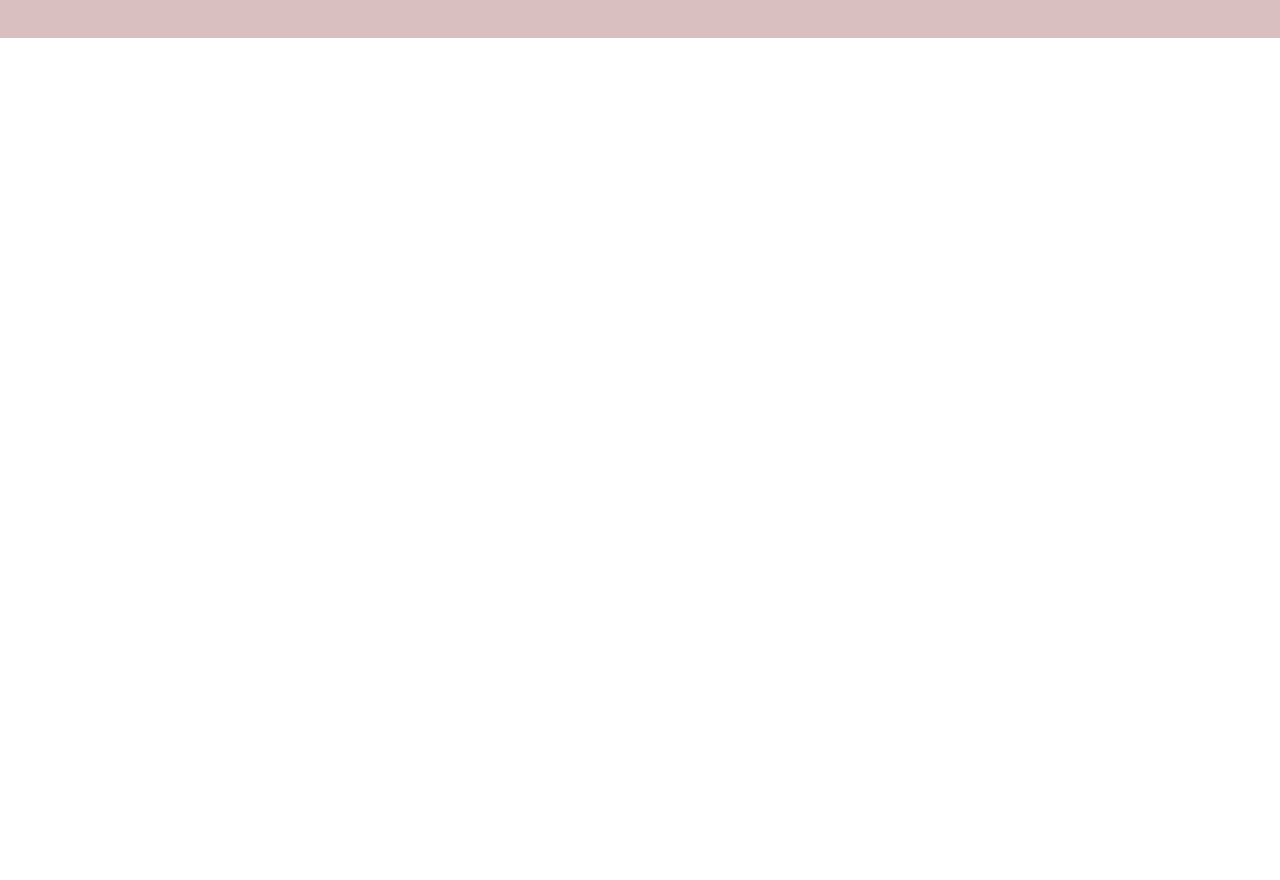
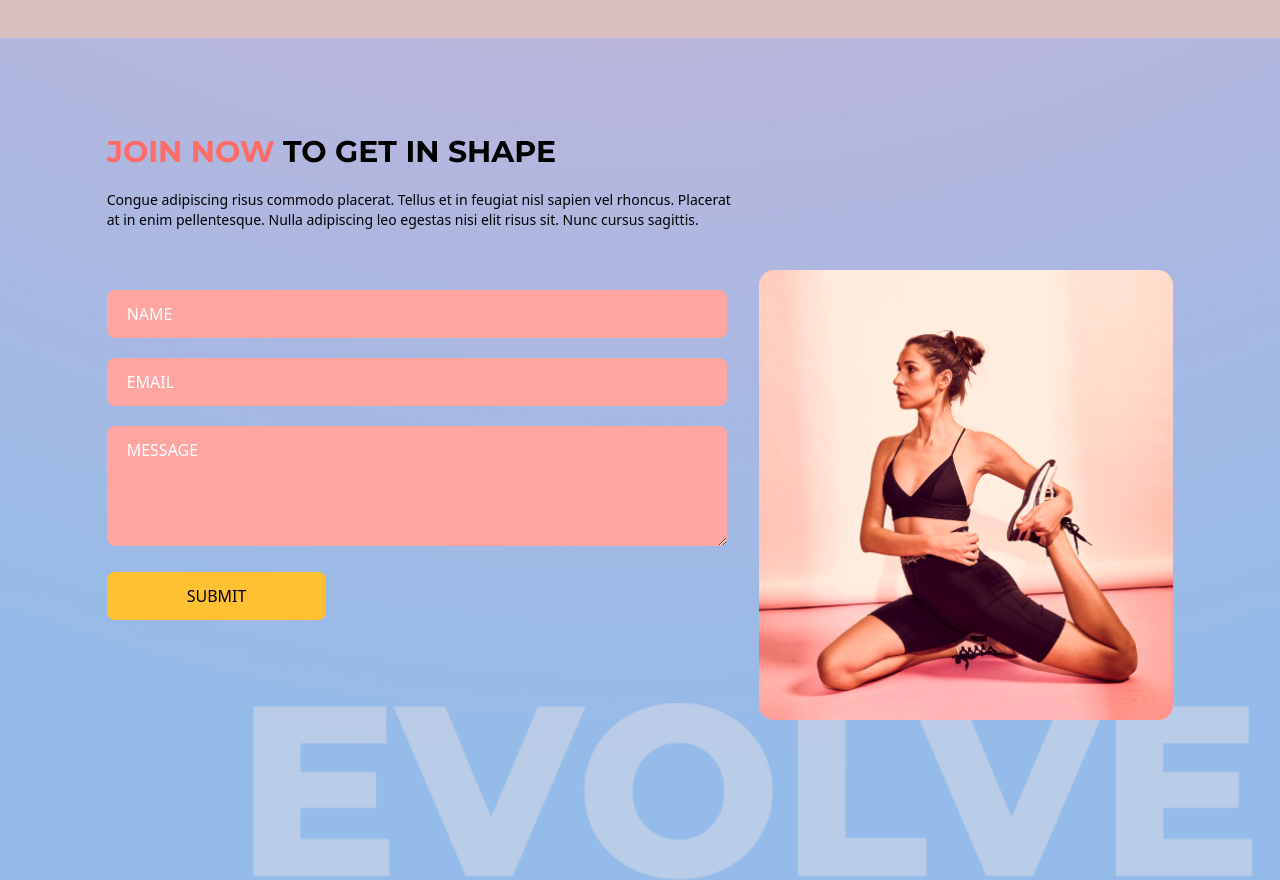
Before and after one commit to 0zkan95/gym, a Next.js app: page / in a window 1280 px wide. Shown: the part 3080-3960 px from the top of the page. Before the commit the page ends 3118 px from the top, so only its background shows below. Built offline with nearby package versions, Linux system fonts and the light colour scheme.

Commit message:
contact us section is done

```diff
--- a/app/page.tsx
+++ b/app/page.tsx
@@ -5,6 +5,7 @@
 import HomePage from '@/components/HomePage';
 import Benefits from '@/components/Benefits';
 import OurClasses from '@/components/OurClasses';
+import ContactUs from '@/components/ContactUs';
 
 export default function Home() {
   const [isTopOfPage, setIsTopOfPage] = useState<boolean>(true);
@@ -29,6 +30,7 @@
       <HomePage setSelectedPage={setSelectedPage} />
       <Benefits setSelectedPage={setSelectedPage} />
       <OurClasses setSelectedPage={setSelectedPage} />
+      <ContactUs setSelectedPage={setSelectedPage} />
     </>
   );
 }
--- /dev/null
+++ b/components/ContactUs.tsx
@@ -0,0 +1,160 @@
+import { SelectedPage } from '@/shared/types';
+import { motion } from 'framer-motion';
+import { useForm } from 'react-hook-form';
+import HText from './HText';
+import Image from 'next/image';
+
+type Props = {
+  setSelectedPage: (value: SelectedPage) => void;
+};
+
+const ContactUs = ({ setSelectedPage }: Props) => {
+  const inputStyles = `mt-5 w-full rounded-lg bg-primary-300
+  px-5 py-3 placeholder-white`;
+
+  const {
+    register,
+    trigger,
+    formState: { errors },
+  } = useForm();
+
+  const onSubmit = async (e: any) => {
+    const isValid = await trigger();
+    if (!isValid) {
+      e.preventDefault();
+    }
+  };
+  return (
+    <section id="contactus" className="mx-auto w-5/6 pt-24 pb-32">
+      <motion.div onViewportEnter={() => setSelectedPage(SelectedPage.ContactUs)}>
+        {/* HEADER */}
+        <motion.div
+          className="md:w-3/5"
+          initial="hidden"
+          whileInView="visible"
+          viewport={{ once: true, amount: 0.5 }}
+          transition={{ duration: 0.5 }}
+          variants={{
+            hidden: { opacity: 0, x: -50 },
+            visible: { opacity: 1, x: 0 },
+          }}
+        >
+          <HText>
+            <span className="text-primary-500">JOIN NOW</span> TO GET IN SHAPE
+          </HText>
+          <p className="my-5 text-sm">
+            Congue adipiscing risus commodo placerat. Tellus et in feugiat nisl sapien vel rhoncus.
+            Placerat at in enim pellentesque. Nulla adipiscing leo egestas nisi elit risus sit. Nunc
+            cursus sagittis.
+          </p>
+        </motion.div>
+
+        {/* FORM AND IMAGE */}
+        <div className="relative mt-10 justify-between gap-8 md:flex">
+          <motion.div
+            className="mt-10 basis-3/5 md:mt-0"
+            initial="hidden"
+            whileInView="visible"
+            viewport={{ once: true, amount: 0.5 }}
+            transition={{ duration: 0.5 }}
+            variants={{
+              hidden: { opacity: 0, y: 50 },
+              visible: { opacity: 1, y: 0 },
+            }}
+          >
+            <form
+              target="_blank"
+              onSubmit={onSubmit}
+              action="https://formsubmit.co/e8a5bdfa807605332f809e5656e27c6e"
+              method="POST"
+            >
+              <input
+                className={inputStyles}
+                type="text"
+                placeholder="NAME"
+                {...register('name', {
+                  required: true,
+                  maxLength: 100,
+                })}
+              />
+              {errors.name && (
+                <p className="text-primary-500 mt-0">
+                  {errors.name.type === 'required' && 'This field is required.'}
+                  {errors.name.type === 'maxLength' && 'Max length is 100 char.'}
+                </p>
+              )}
+
+              <input
+                className={inputStyles}
+                type="text"
+                placeholder="EMAIL"
+                {...register('email', {
+                  required: true,
+                  pattern: /^[A-Z0-9._%+-]+@[A-Z0-9.-]+\.[A-Z]{2,}$/i,
+                })}
+              />
+              {errors.email && (
+                <p className="text-primary-500 mt-1">
+                  {errors.email.type === 'required' && 'This field is required.'}
+                  {errors.email.type === 'pattern' && 'Invalid email address.'}
+                </p>
+              )}
+
+              <textarea
+                className={inputStyles}
+                placeholder="MESSAGE"
+                rows={4}
+                cols={50}
+                {...register('message', {
+                  required: true,
+                  maxLength: 2000,
+                })}
+              />
+              {errors.message && (
+                <p className="text-primary-500 mt-1">
+                  {errors.message.type === 'required' && 'This field is required.'}
+                  {errors.message.type === 'maxLength' && 'Max length is 2000 char.'}
+                </p>
+              )}
+
+              <button
+                type="submit"
+                className="bg-secondary-500 hover:bg-primary-500 mt-5 cursor-pointer rounded-lg px-20 py-3 transition duration-500 hover:text-white"
+              >
+                SUBMIT
+              </button>
+            </form>
+          </motion.div>
+
+          <motion.div
+            className="relative mt-16 basis-2/5 md:mt-0"
+            initial="hidden"
+            whileInView="visible"
+            viewport={{ once: true, amount: 0.5 }}
+            transition={{ delay: 0.2, duration: 0.5 }}
+            variants={{
+              hidden: { opacity: 0, y: 50 },
+              visible: { opacity: 1, y: 0 },
+            }}
+          >
+            <div className="relative w-full">
+              <Image
+                src="/ContactUsPageGraphic.png"
+                alt="contact-us-page-graphic"
+                width={500}
+                height={500}
+                className="w-full"
+              />
+            </div>
+          </motion.div>
+
+          <div className="absolute -right-20 -bottom-40 z-[-1] hidden opacity-40 md:block">
+            <Image src="/EvolveText.png" alt="evolve-text" width={1000} height={1000} />
+          </div>
+        </div>
+      </motion.div>
+    </section>
+  );
+};
+
+export default ContactUs;
--- a/package.json
+++ b/package.json
@@ -14,7 +14,8 @@
     "framer-motion": "^12.9.2",
     "next": "15.3.1",
     "react": "^19.0.0",
-    "react-dom": "^19.0.0"
+    "react-dom": "^19.0.0",
+    "react-hook-form": "^7.56.3"
   },
   "devDependencies": {
     "@eslint/eslintrc": "^3",
```
Also changed, not shown: 1 other file (tests, documents, lock files or other folders).
